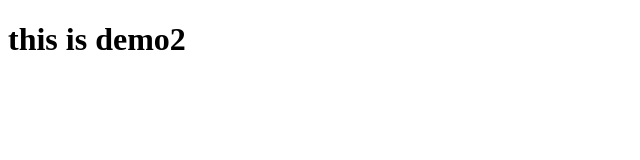
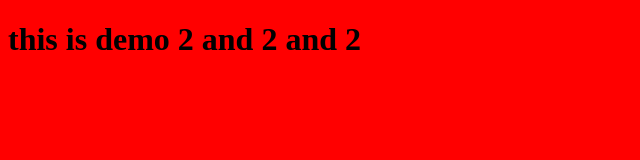
Before and after one commit to patel-manas/assets, a plain HTML site: page demo2/index.html in a window 1280 px wide. Shown: the whole page, without its empty margins (0-640 px from the left). Drawn offline with Linux system fonts and the light colour scheme.

Commit message:
Update index.html

```diff
--- a/demo2/index.html
+++ b/demo2/index.html
@@ -2,7 +2,12 @@
 <html>
 <body>
 
-<h1>this is demo2</h1>
+<head>
+  <link rel="stylesheet" href="css/index.css">
+</head>
+<h1>this is demo 2 and 2 and 2</h1>
+
+ <script src="js/index.js"></script>
 
 </body>
 </html>
```
